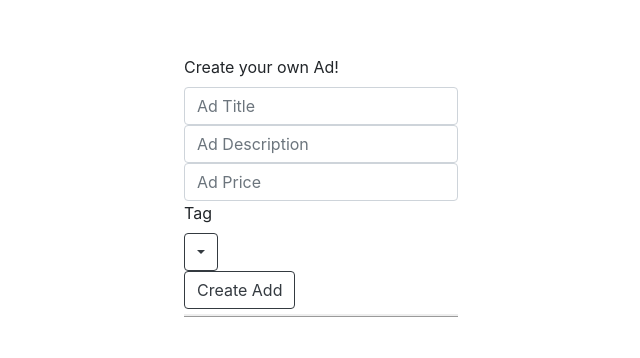
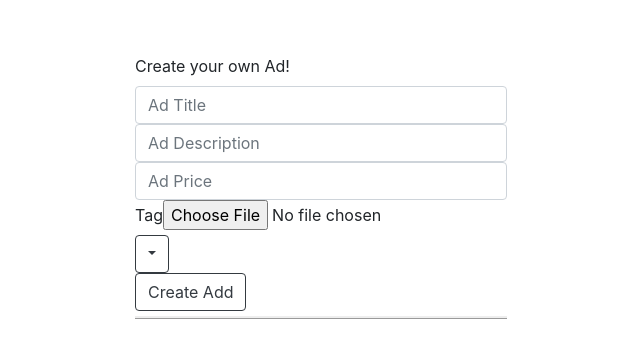
Before and after one commit to aisha-gregg/wallaclone-web, a React (Create React App) app: page /create-ad in a window 1280 px wide. Shown: the part 214-572 px from the top of the page, without its empty margins (319-959 px from the left). Built offline with nearby package versions, Linux system fonts and the light colour scheme.

Commit message:
add image to ad

```diff
--- a/src/CreateAd.jsx
+++ b/src/CreateAd.jsx
@@ -9,8 +9,17 @@ export function CreateAd() {
   const [adDescription, setAdDescription] = useState("");
   const [adPrice, setAdPrice] = useState("");
   const [tag, setTag] = useState("");
+  const [image, setImage] = useState("");
 
   const route = useHistory();
+
+  function getBase64(file, callback) {
+    const reader = new FileReader();
+    reader.readAsDataURL(file);
+    reader.onload = function() {
+      callback(reader.result);
+    };
+  }
 
   async function onSubmit() {
     await http.post("/ads", {
@@ -18,7 +27,7 @@ export function CreateAd() {
       description: adDescription,
       sell: false,
       price: adPrice,
-      image: "",
+      image,
       tags: [tag]
     });
     route.push("/");
@@ -49,6 +58,12 @@ export function CreateAd() {
           placeholder="Ad Price"
         ></Form.Control>
         <Form.Label>Tag</Form.Label>
+        <input
+          type="file"
+          onChange={event => {
+            getBase64(event.target.files[0], image => setImage(image));
+          }}
+        />
         <Dropdown>
           <Dropdown.Toggle variant="outline-dark" id="dropdown">
             {tag}
--- a/src/ViewAds.jsx
+++ b/src/ViewAds.jsx
@@ -19,6 +19,7 @@ export function ViewAds() {
           <h2>{ad.name}</h2>
           <p>{ad.description}</p>
           <p>{ad.price}</p>
+          <img src={ad.image} />
           <p>
             {ad.tags.map(tag => (
               <span key={ad._id + tag}>{tag}</span>
```
